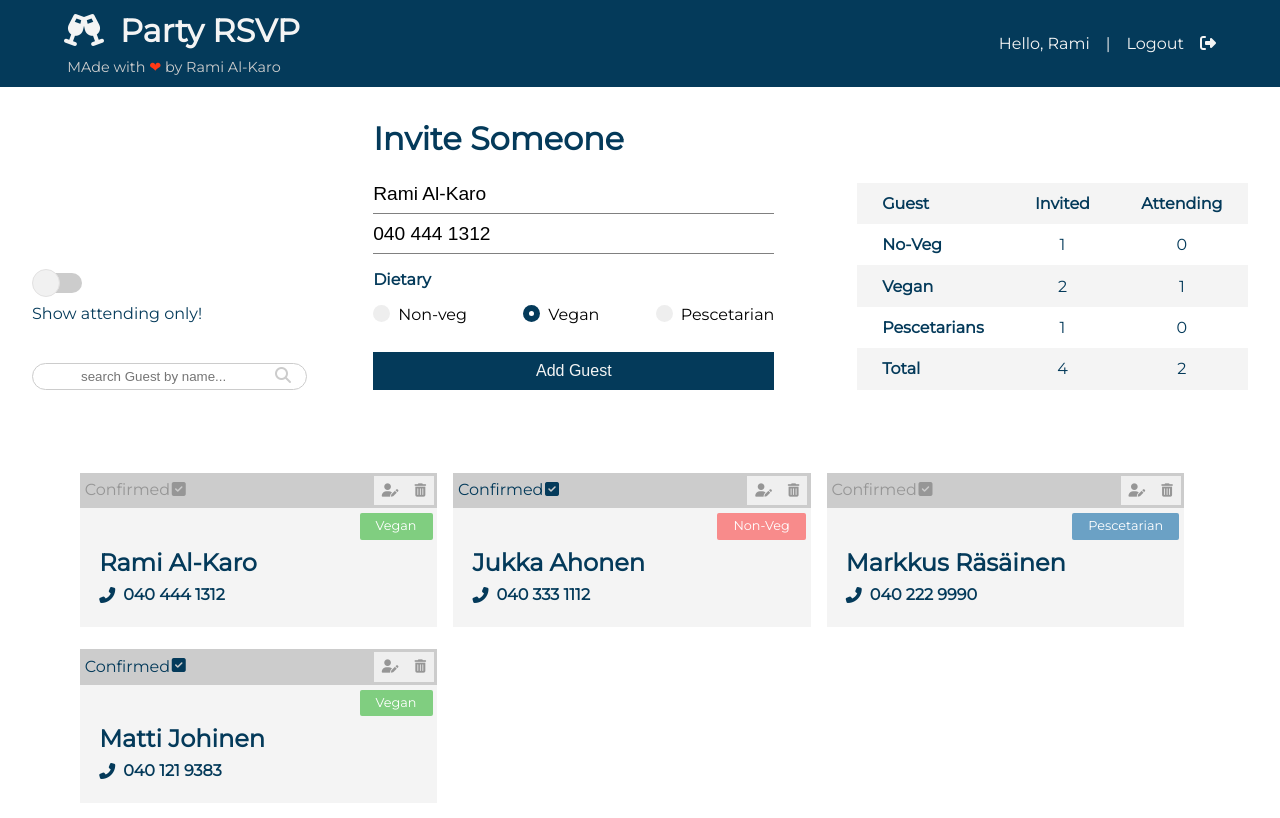
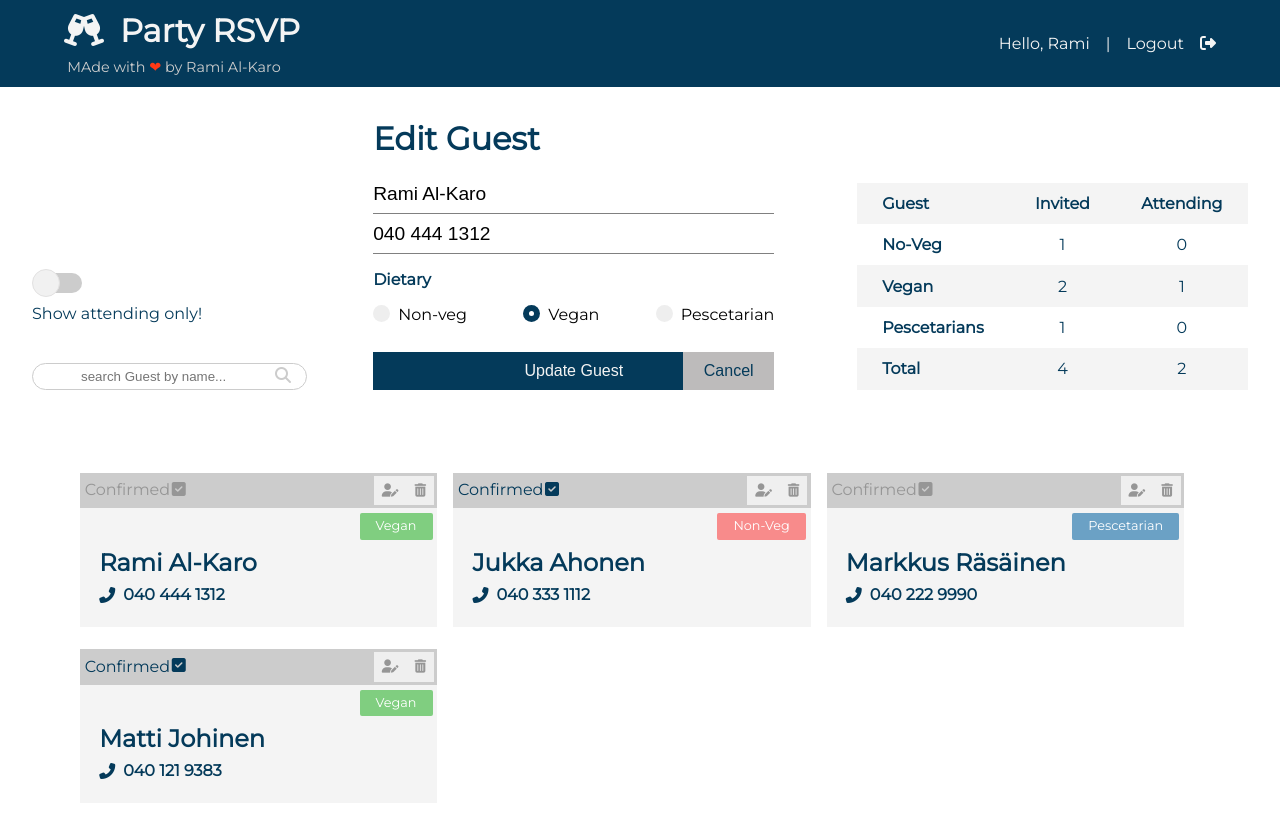
Before and after one commit to ramialkaro/RSVP, a React (Create React App) app: page / in a window 1280 px wide. Both pictures are taken after a click on the button 390 px from the left and 490 px from the top of the page. Shown: the top 818 px of the page. Built offline with nearby package versions, Linux system fonts and the light colour scheme.

Commit message:
cancel button added and text for buttons and head label

```diff
--- a/src/components/guests/GuestsForm.js
+++ b/src/components/guests/GuestsForm.js
@@ -49,7 +49,7 @@ const GuestForm = () => {
 
   return (
     <div className="invite-section">
-      <h1>Invite Someone</h1>
+    <h1>{editAble !==null ? 'Edit Guest':'Invite Someone'}</h1>
       <form onSubmit={handleSumbit}>
         <input type="text" placeholder="Name" name="name" value={name} onChange={handleChange}/>
         <input type="text" placeholder="Phone" name="phone" value={phone} onChange={handleChange}/>
@@ -68,7 +68,8 @@ const GuestForm = () => {
             <span className="checkmark"></span>
           </label>
         </div>
-        <input type="submit" value="Add Guest" className="btn" />
+        <input type="submit" value={editAble !==null ? 'Update Guest': 'Add Guest'} className="btn" />
+        {editAble!==null ? <input onClick={clearEdit}  value="Cancel" type="button" className="btn clear" />: null}
       </form>
     </div>
   )
```
